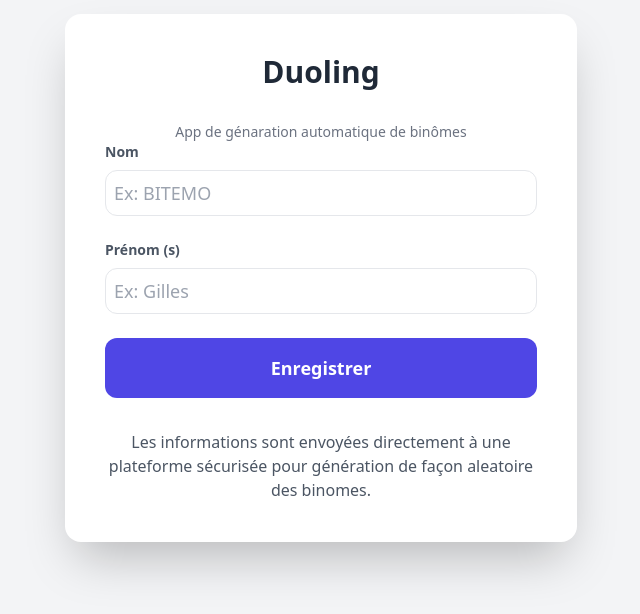
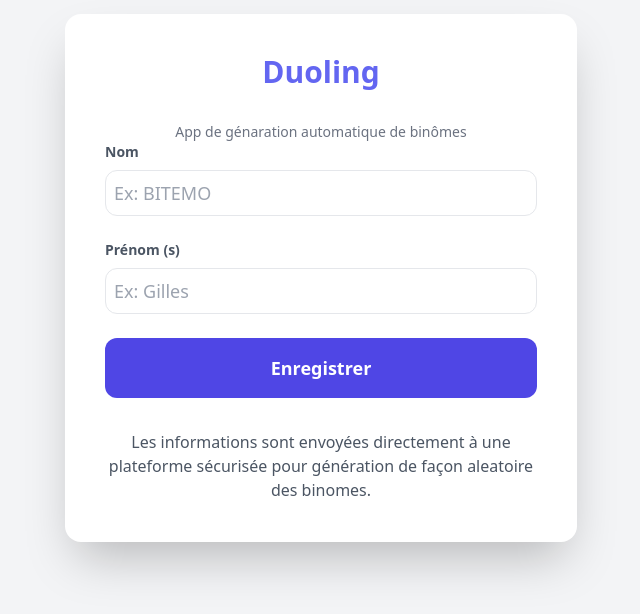
Before and after one commit to thedev-it/duoling, a plain HTML site: page index.html in a window 1280 px wide. Shown: the part 122-736 px from the top of the page, without its empty margins (319-959 px from the left). Drawn offline with nearby package versions, Linux system fonts and the light colour scheme.

Commit message:
update-v3

```diff
--- a/index.html
+++ b/index.html
@@ -48,7 +48,7 @@
 
     <div class="w-full max-w-lg bg-white shadow-2xl rounded-2xl p-8 md:p-10">
 
-        <h1 class="text-3xl font-bold text-gray-800 text-center mb-8">
+        <h1 class="text-3xl font-bold text-indigo-500 text-center mb-8">
             Duoling
         </h1>
         <p class="text-center text-gray-500 mt-3 text-sm">App de génaration automatique de binômes </p>
```
